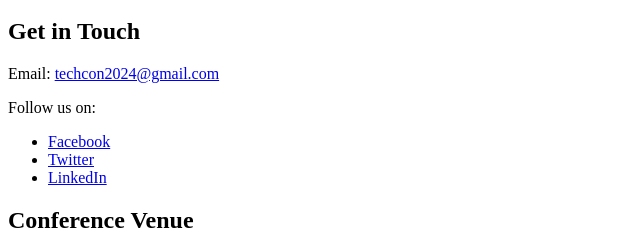
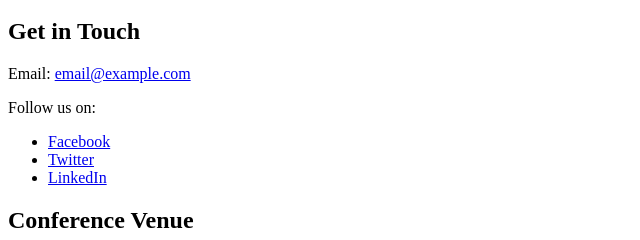
Before and after one commit to dkcheetham/TechCon_HTML, a plain HTML site: page techcon_website/contact.html in a window 1280 px wide. Shown: the part 154-394 px from the top of the page, 0-640 px from the left. Drawn offline with Linux system fonts and the light colour scheme.

Commit message:
Update contact.html with corrected email link and enhancements

```diff
--- a/techcon_website/contact.html
+++ b/techcon_website/contact.html
@@ -24,7 +24,7 @@
         <!-- Contact Information -->
         <section>
             <h2>Get in Touch</h2>
-            <p>Email: <a href="mailto:techcon2024@gmail.com">techcon2024@gmail.com</a></p>
+            <p>Email: <a href="mailto:email@example.com">email@example.com</a></p>
             <p>Follow us on:</p>
             <ul>
                 <li><a href="https://www.facebook.com/techcon2024" target="_blank">Facebook</a></li>
@@ -32,7 +32,6 @@
                 <li><a href="https://www.linkedin.com/techcon2024" target="_blank">LinkedIn</a></li>
             </ul>
         </section>
-
 
         <!-- Embedded Google Map -->
         <section>
```
